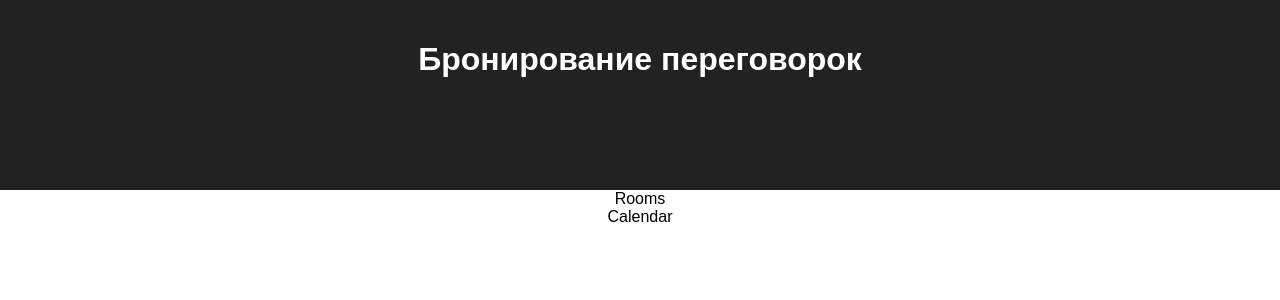
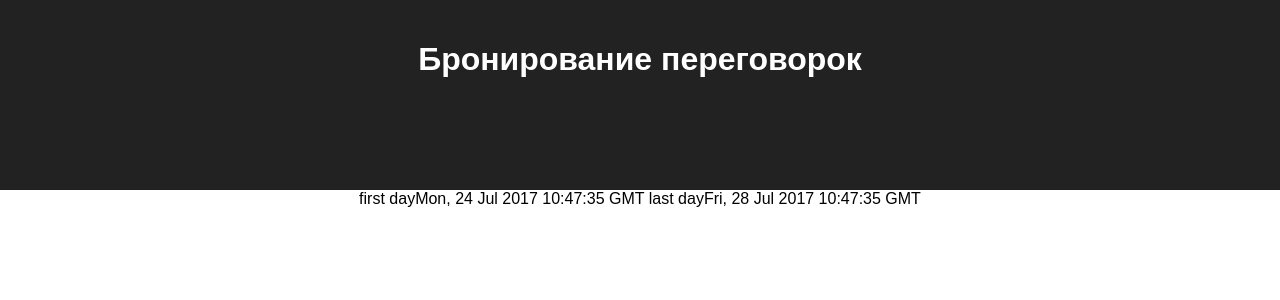
Before and after one commit to keepYourHairOn/room_booking, a React (Create React App) app: page / in a window 1280 px wide. Shown: the top 300 px of the page. Built offline with nearby package versions, Linux system fonts and the light colour scheme.

Commit message:
Added Weekly calendar component
Created a function for calculation of the first and the last working
days (Monday and Friday) of the current week by knowing current day.

```diff
--- a/src/components/Content.js
+++ b/src/components/Content.js
@@ -2,11 +2,12 @@
  * Created by Sofiia Yermolaieva on 25.07.2017.
  */
 import React, { Component } from 'react';
+import WeeklyCalendar from './WeeklyCalendar.js';
 
 class Content extends Component {
     render(){
         return (
-            <div><div>Rooms</div><div>Calendar</div></div>
+            <WeeklyCalendar/>
         );
     }
 }
--- /dev/null
+++ b/src/components/WeeklyCalendar.js
@@ -0,0 +1,39 @@
+/**
+ * Created by Sofiia Yermolaieva on 25.07.2017.
+ */
+import React, { Component } from 'react';
+
+const MONTH = ["Январь", "Февраль", "Март", "Апрель", "Май", "Июнь", "Июль", "Август",
+    "Сентябрь", "Октябрь","Ноябрь", "Декабрь"];
+const WEEK_DAYS = ["Воскресенье", "Понедельник", "Вторник", "Среда", "Четверг", "Пятница", "Суббота"];
+
+class WeeklyCalendar extends Component {
+    calendar() {
+        let day = new Date();
+        let year = day.getFullYear();
+        let month = day.getUTCMonth();
+        // will be needed for the blocking of booking ability
+        let currentDay = day.getDate();
+        let currentWeekDay = day.getDay();
+
+        // day of the month - day of the week + 1
+        //Monday
+        let firstWorkingWeekDay = new Date(day.setDate(currentDay - currentWeekDay + 1));
+        // first day + 4
+        //Friday
+        let lastWorkingWeekDay = new Date(day.setDate(firstWorkingWeekDay.getDate() + 4));
+
+        let last_day = new Date(year, month + 1, 0);
+
+
+        return "first day" + firstWorkingWeekDay.toUTCString() + " last day" + lastWorkingWeekDay.toUTCString();
+    }
+
+    render(){
+        return (
+            <div>{this.calendar()}</div>
+        );
+    }
+}
+
+export default WeeklyCalendar;
```
